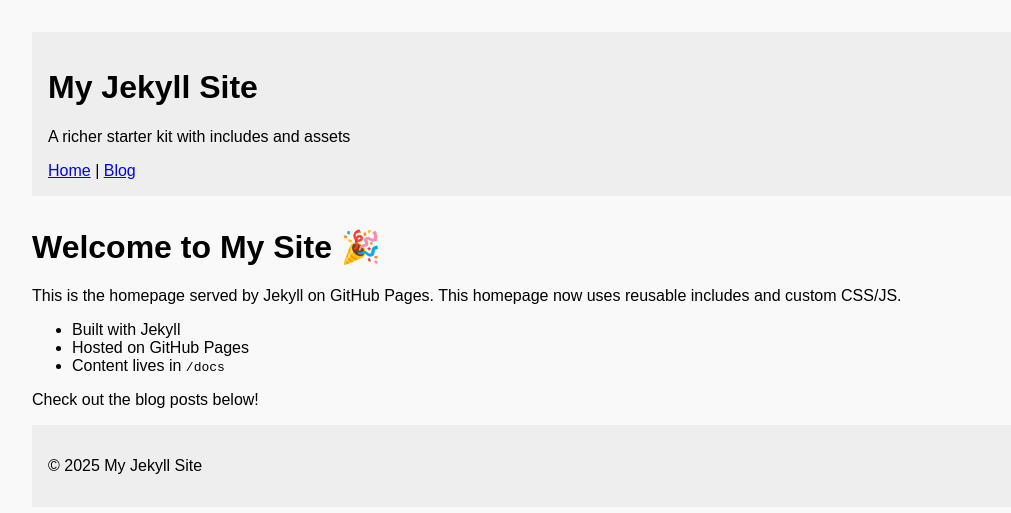
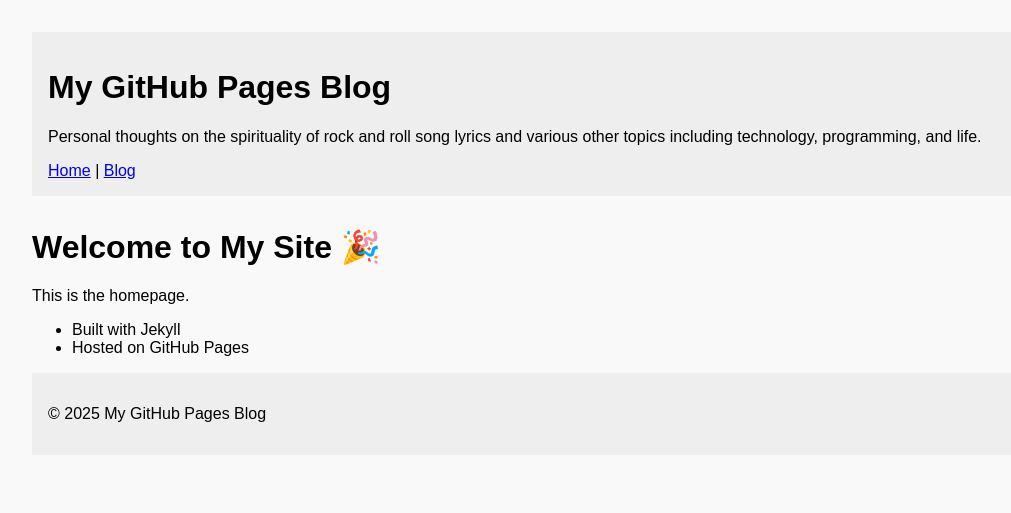
Before and after one commit to rjpearsoniv/rjpearsoniv.github.io, a Jekyll site: the page built from docs/index.md, in a window 1280 px wide. Shown: the top 513 px of the page, without its empty margins (0-1011 px from the left). Built offline with Jekyll 4.4.1, drawn with Linux system fonts in a browser that asks for light colours.

Commit message:
main: make content changes.

```diff
--- a/docs/_config.yml
+++ b/docs/_config.yml
@@ -1,3 +1,3 @@
-title: My Jekyll Site
-description: A richer starter kit with includes and assets
+title: My GitHub Pages Blog
+description: Personal thoughts on the spirituality of rock and roll song lyrics and various other topics including technology, programming, and life.
 theme: minima   # optional, you can remove if using custom layouts
--- a/docs/index.md
+++ b/docs/index.md
@@ -4,11 +4,7 @@
 ---
 
 # Welcome to My Site 🎉
-This is the homepage served by Jekyll on GitHub Pages.
-This homepage now uses reusable includes and custom CSS/JS.
+This is the homepage.
 
 - Built with Jekyll
 - Hosted on GitHub Pages
-- Content lives in `/docs`
-
-Check out the blog posts below!
```
